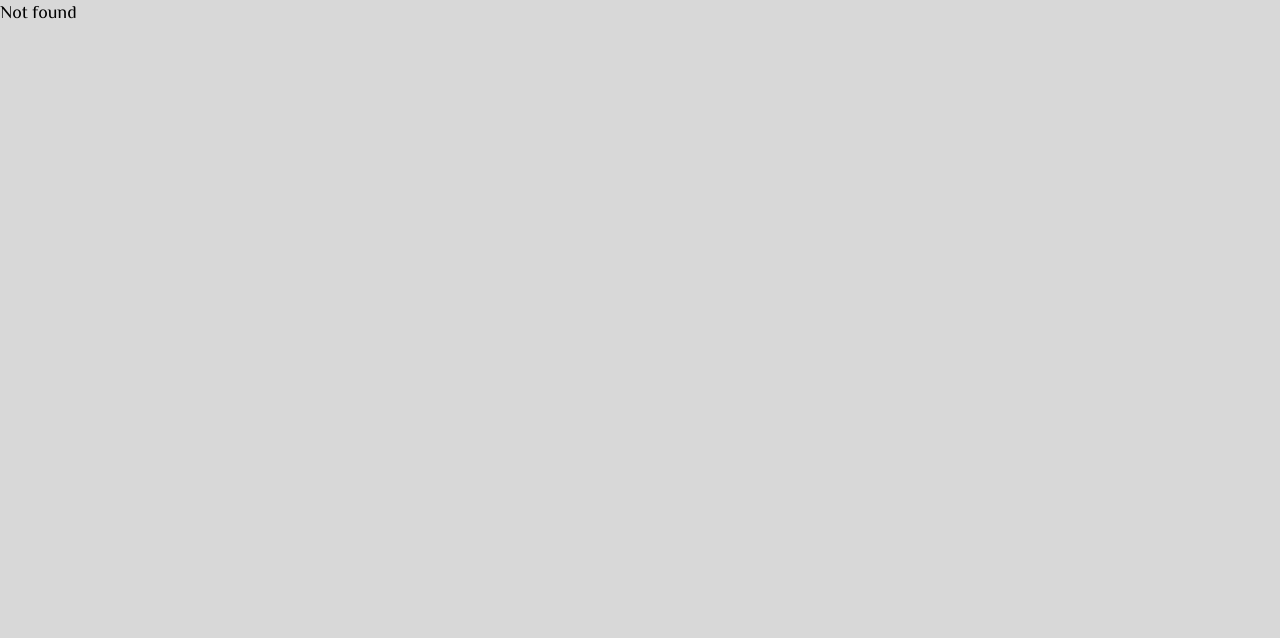
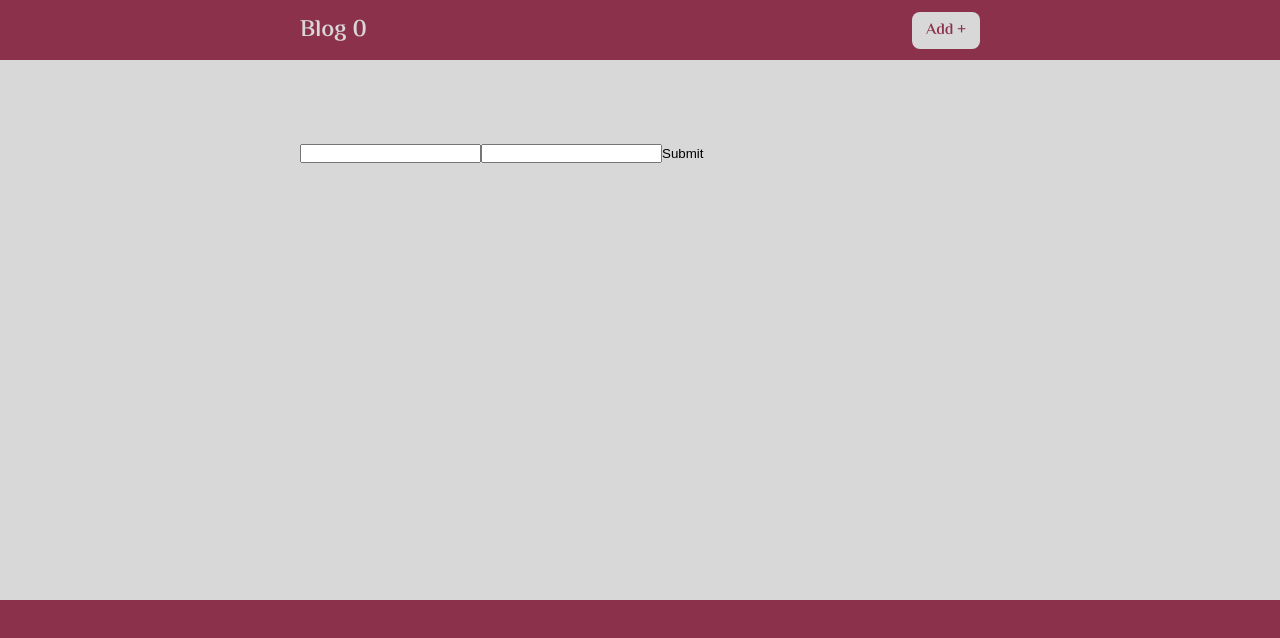
Before and after one commit to Yrjo47/Blog, a React (Vite) app: page /post in a window 1280 px wide. Shown: the top 638 px of the page. Built offline with nearby package versions, Linux system fonts and the light colour scheme.

Commit message:
Started to work on add post page

```diff
--- a/package.json
+++ b/package.json
@@ -14,6 +14,7 @@
         "@reduxjs/toolkit": "^2.2.5",
         "react": "^18.2.0",
         "react-dom": "^18.2.0",
+        "react-hook-form": "^7.51.5",
         "react-redux": "^9.1.2",
         "react-router-dom": "^6.23.1"
     },
--- a/server/db.json
+++ b/server/db.json
@@ -24,6 +24,16 @@
       "id": "4394",
       "title": "New post",
       "text": "Разборку и сборку автомата производить на столе или чистой подстилке; части и механизмы класть в порядке разборки, обращаться с ними осторожно, не класть одну часть на другую и не применять излишних усилий и резких ударов. При сборке автомата сличить номера на его частях: у каждого автомата номеру на ствольной коробке должны соответствовать номера на затворной раме, затворе и других отделяемых частях, имеющих номер."
+    },
+    {
+      "id": "ce65",
+      "title": "Post00",
+      "text": "Hello hello, it's my new post... Or an article"
+    },
+    {
+      "id": "8635",
+      "title": "Another post",
+      "text": "It's almost 19:40. Dinner is comming. Hang on!"
     }
   ],
   "comments": [
--- a/src/App.tsx
+++ b/src/App.tsx
@@ -3,13 +3,14 @@ import Layout from "./components/Layout"
 import PostList from "./features/posts/PostList"
 import Post from "./features/posts/Post"
 import PageNotFound from "./components/PageNotFound"
+import AddPostPage from "./features/posts/AddPostPage"
 
 const App: React.FC = () => {
     return (
         <Routes>
             <Route path="/" element={<Layout />}>
                 <Route index element={<PostList />} />
-                {/* <Route path="/post/:postId" element={<Post />} /> */}
+                <Route path="/post" element={<AddPostPage />} />
                 <Route path="/post/:id" element={<Post />} />
             </Route>
             <Route path="/*" element={<PageNotFound />} />
--- a/src/components/Header.tsx
+++ b/src/components/Header.tsx
@@ -9,7 +9,9 @@ const Header: React.FC = () => {
                 <div className={styles.logo}>
                     <Link to="/">Blog 0</Link>
                 </div>
-                <button className={styles.button}>Create</button>
+                <Link to="/post" className={styles.button}>
+                    Add +
+                </Link>
             </div>
         </header>
     )
--- /dev/null
+++ b/src/features/posts/AddPostPage.tsx
@@ -0,0 +1,43 @@
+import React from "react"
+import styles from "./css/AddPostPage.module.css"
+import { SubmitErrorHandler, SubmitHandler, useForm } from "react-hook-form"
+import { useAddPostMutation } from "./api/postsApi"
+
+type IForm = {
+    title: string
+    text: string
+}
+
+const AddPostPage: React.FC = () => {
+    const { register, handleSubmit, reset } = useForm<IForm>()
+    const [addPost, { isSuccess }] = useAddPostMutation()
+
+    const submit: SubmitHandler<IForm> = (data) => {
+        addPost(data)
+        reset()
+    }
+
+    const error: SubmitErrorHandler<IForm> = (data) => {
+        console.log(data)
+    }
+
+    return (
+        <div className={styles.container}>
+            <form onSubmit={handleSubmit(submit)}>
+                <input
+                    type="text"
+                    className={styles.titleInput}
+                    {...register("title", { required: true, maxLength: 50 })}
+                />
+                <input
+                    type="text"
+                    className={styles.bodyInput}
+                    {...register("text", { required: true, maxLength: 50 })}
+                />
+                <button className={styles.submitButton}>Submit</button>
+            </form>
+        </div>
+    )
+}
+
+export default AddPostPage
--- /dev/null
+++ b/src/features/posts/css/AddPostPage.module.css
@@ -0,0 +1,14 @@
+.container {
+}
+
+.form {
+}
+
+.titleInput {
+}
+
+.bodyInput {
+}
+
+.submitButton {
+}
```
Also changed, not shown: 1 other file (tests, documents, lock files or other folders). Lines whose indentation alone changed are shown as unchanged.
